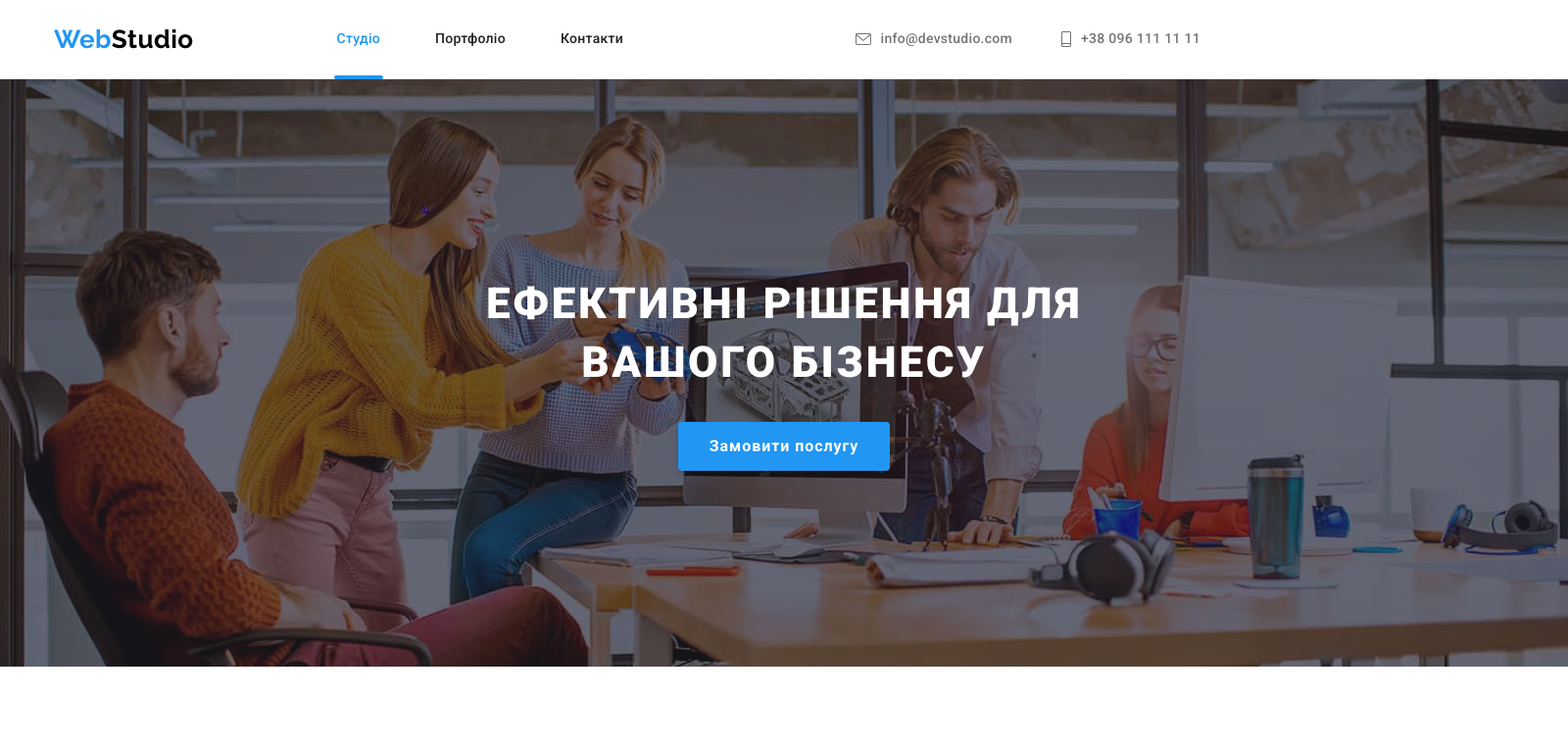
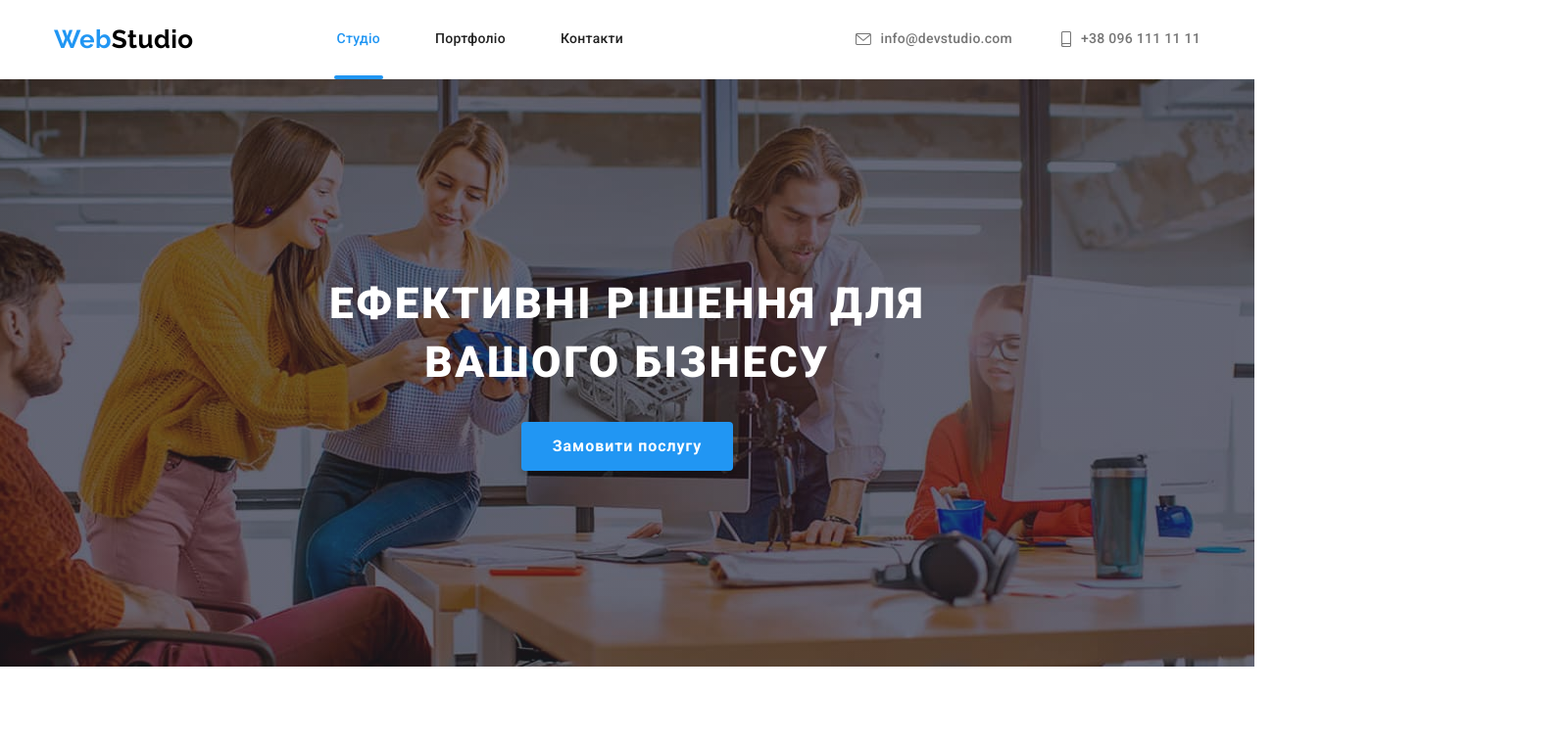
Before and after one commit to chemvic/goit-markup-hw-07, a plain HTML site: page index.html in a window 1280 px wide. Shown: the top 756 px of the page at 98% size, 1600 px wide, since content can reach past the window. Drawn offline with Linux system fonts and the light colour scheme.

Commit message:
hero background-size:cover и max-width

```diff
--- a/sass/components/_hero.scss
+++ b/sass/components/_hero.scss
@@ -7,12 +7,12 @@
 
  .overlay {
      height: 600px;
-     width: 1600px;
+     max-width: 1600px;
      margin: 0 auto;
      background-image: linear-gradient(to right, rgb(47, 48, 58, 0.4), rgb(47, 48, 58, 0.4)), url(../images/hero.jpg);
      background-repeat: no-repeat;
      background-position: center;
-     background-size: contain;
+     background-size: cover;
  }
 
  .hero__title {
```
Also changed, not shown: css/main.css, css/main.min.css, 2 other files.
